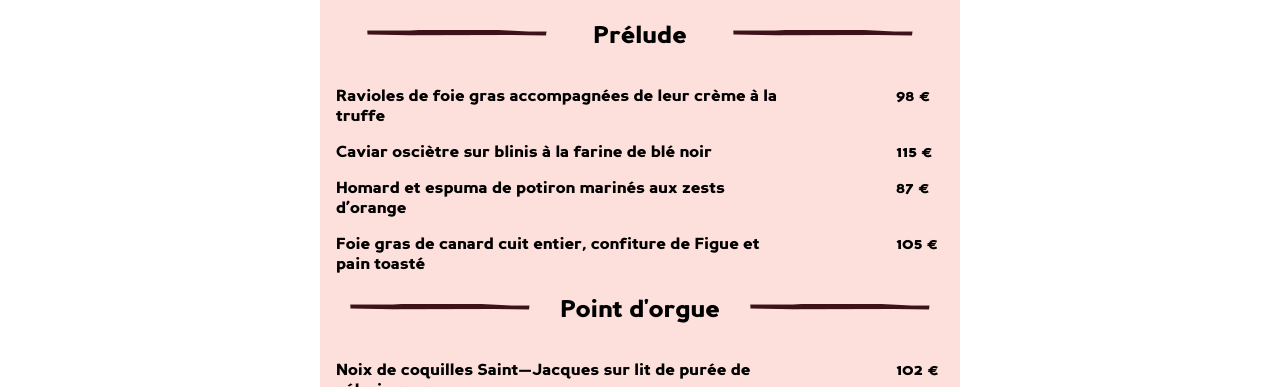
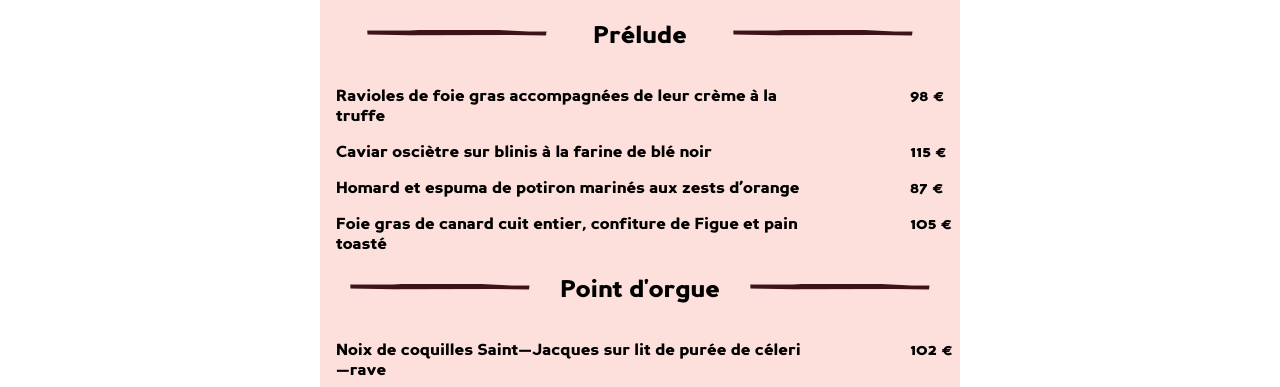
Before and after one commit to michelre/jeansebastien-p3, a website: page menu1.html in a window 1280 px wide. Shown: the part 343-730 px from the top of the page. Drawn offline with nearby package versions, Linux system fonts and the light colour scheme; files that its build step writes are made by us from their sources; files whose address does not match are found by name.

Commit message:
mise en placve animation

```diff
--- a/sass/_variables.scss
+++ b/sass/_variables.scss
@@ -95,3 +95,12 @@
 
 
 /*mixins et couleur pour menu 4 */
+
+
+/* mixin animation*/
+
+@mixin Grow {
+     :hover {
+        transform: scale(1.25);
+    }
+}
--- a/sass/main.scss
+++ b/sass/main.scss
@@ -163,7 +163,8 @@
     .container {
         width: 50%;
         margin: 40px auto 100px auto;
-        max-width: 800px;
+        max-width: 700px;
+        min-height: 950px;
     }
 
     .container--menu1 {
@@ -211,6 +212,7 @@
         .nom_plat {
             display: flex;
             width: 100%;
+            justify-content: space-between;
             p {
                 margin: 1em 1em 0 1em;
                 width: 80%;
@@ -219,7 +221,7 @@
         .prix {
             display: flex;
             margin-top: 1em;
-            min-width: 10%;
+            min-width: 50px;
         }
     }
     /* DEVELOPPEMENT MOBILE*/
```
Also changed, not shown: style.css, 1 other file.
